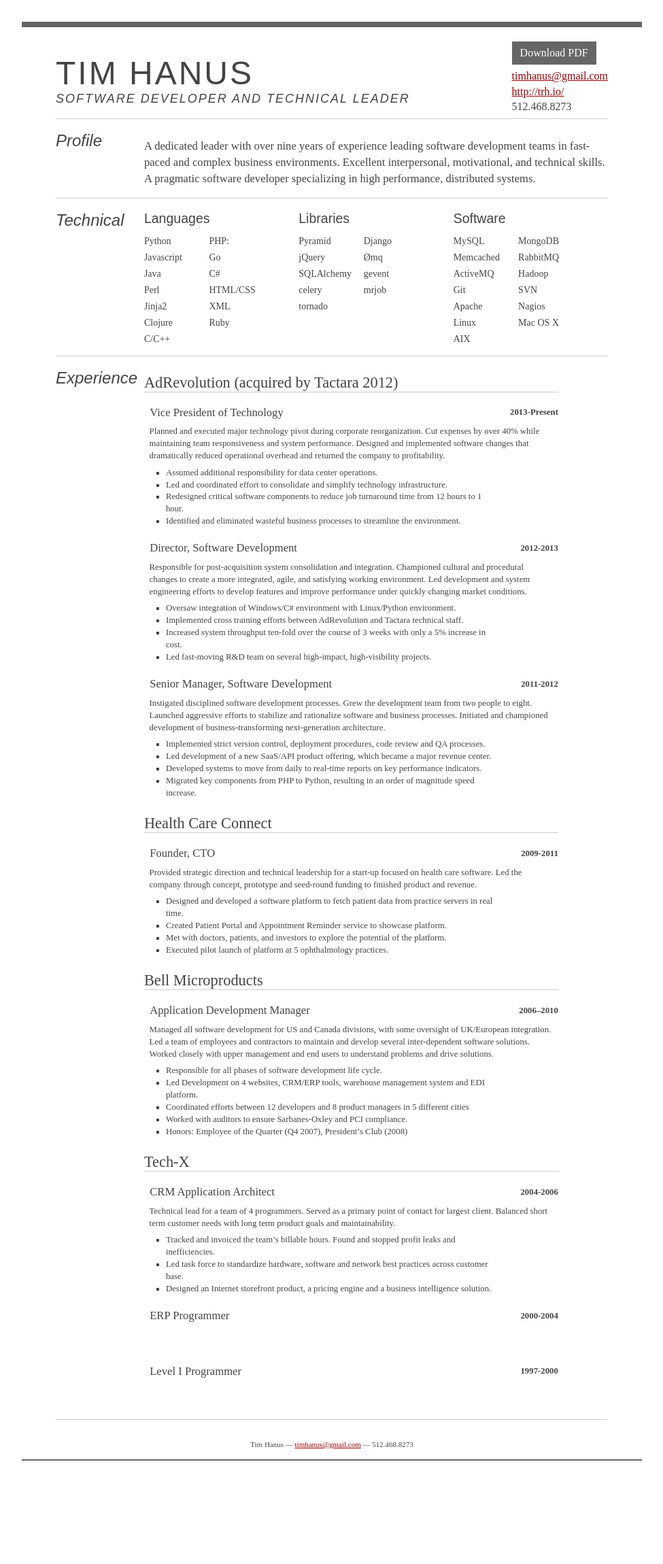
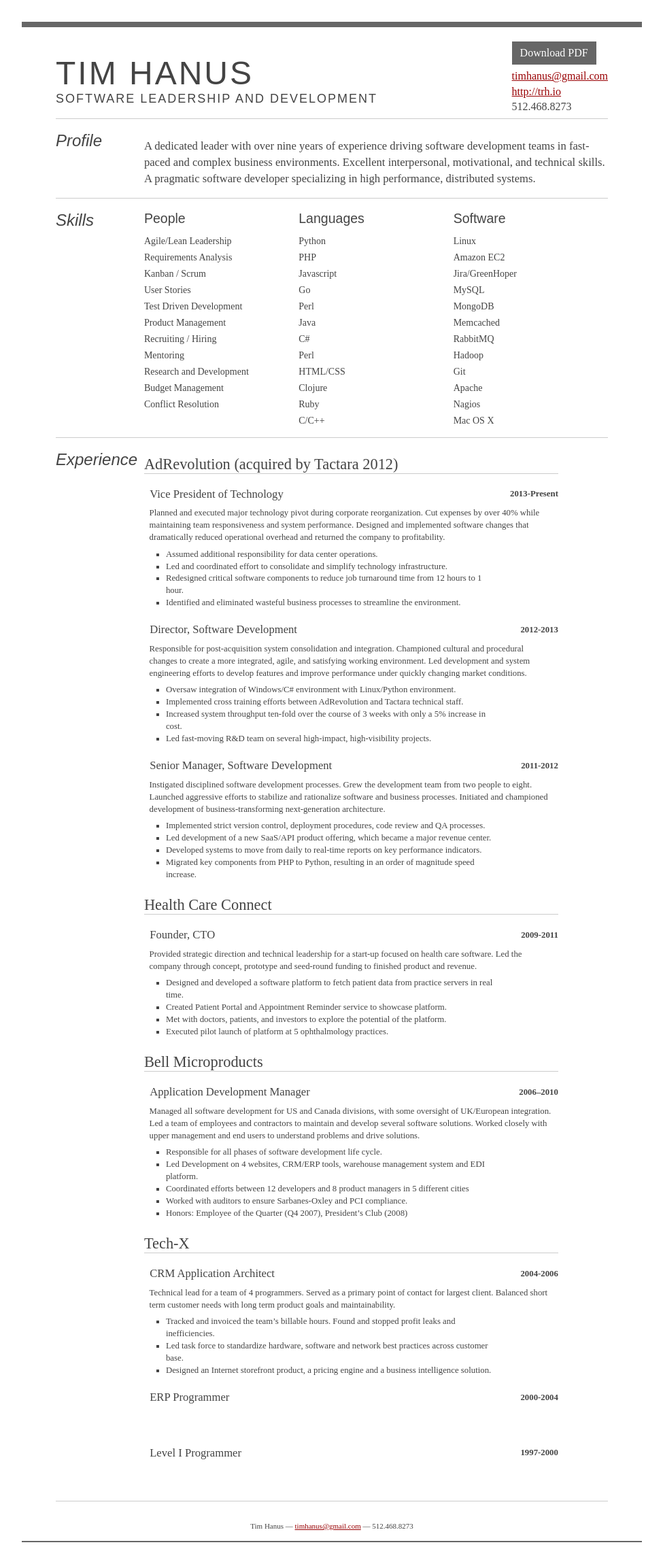
Before and after one commit to timhanus/timhanus.github.io, a Jekyll site: the page resume.html, which Jekyll copies as it is, in a window 1280 px wide. Shown: the whole page at 68% size, without its empty margins (152-1127 px from the left). Built offline with Jekyll 4.4.1, drawn with Linux system fonts in a browser that asks for light colours; before the commit the page ends 2180 px from its top, so only the background shows below that.

Commit message:
update resume format a bit

```diff
--- a/resume.html
+++ b/resume.html
@@ -3,7 +3,7 @@
 <head>
 <meta charset="utf-8">
 
-<title>Tim Hanus | Software Developer and Technical Leader</title>
+<title>Tim Hanus | Software Leadership and Development</title>
 <style type="text/css">
 article, aside, details, figcaption, figure, footer, header, hgroup, nav, section, summary { display:block; }
 audio, canvas, video {
@@ -172,7 +172,6 @@
 body.pdf h2 {
   letter-spacing:0;
   text-transform:uppercase;
-  font-style:italic;
   font-weight:normal;
 }
 body.pdf h3 {
@@ -231,6 +230,7 @@
   padding-top:2.2em;
   font-size:105%;
 }
+body.pdf dl dt:nth-of-type(2) { padding-top:8em; }
 body.pdf dl dt:nth-of-type(1) { padding-top:0.5em; }
 
 .clearfix { zoom:1; }
@@ -299,7 +299,6 @@
   margin:0;
   padding:0;
   font-size:18px;
-  font-style:italic;
   letter-spacing:-1px;
   font-weight:normal;
 }
@@ -360,7 +359,7 @@
   margin:0;
   padding:0;
 }
-ul li ol li { width:50% !important; }
+ul li ol li { width:100% !important; }
 dl {
   display:inline-block;
   width:75%;
@@ -454,7 +453,6 @@
   }
   h2 {
     text-transform:uppercase;
-    font-style:italic;
     letter-spacing:2px;
     font-weight:normal;
   }
@@ -509,12 +507,12 @@
     <div class="resume">
         <h1>Tim Hanus</h1>
 
-<h2>Software Developer and Technical Leader</h2>
+<h2>Software Leadership and Development</h2>
 
 <blockquote>
   <p><a href="resume.pdf">Download PDF</a><br />
   <a href="timhanus@gmail.com">timhanus@gmail.com</a>
-  <a href="http://trh.io">http://trh.io/</a>
+  <a href="http://trh.io">http://trh.io</a>
   512.468.8273</p>
 </blockquote>
 
@@ -522,59 +520,59 @@
 
 <h3 id="profile">Profile</h3>
 
-<p>A dedicated leader with over nine years of experience leading software development teams in fast-paced and complex business environments. Excellent interpersonal, motivational, and technical skills.  A pragmatic software developer specializing in high performance, distributed systems.</p>
+<p>A dedicated leader with over nine years of experience driving software development teams in fast-paced and complex business environments. Excellent interpersonal, motivational, and technical skills.  A pragmatic software developer specializing in high performance, distributed systems.</p>
 
 <hr />
 
-<h3 id="technical">Technical</h3>
+<h3 id="skills">Skills</h3>
 
 <ul>
+<li><p>People</p>
+
+<ol>
+<li>Agile/Lean Leadership</li>
+<li>Requirements Analysis</li>
+<li>Kanban / Scrum </li>
+<li>User Stories</li>
+<li>Test Driven Development</li>
+<li>Product Management</li>
+<li>Recruiting / Hiring</li>
+<li>Mentoring</li>
+<li>Research and Development</li>
+<li>Budget Management</li>
+<li>Conflict Resolution </li>
+</ol></li>
 <li><p>Languages</p>
 
 <ol>
 <li>Python</li>
-<li>PHP:</li>
+<li>PHP</li>
 <li>Javascript</li>
 <li>Go</li>
+<li>Perl</li>
 <li>Java</li>
 <li>C#</li>
 <li>Perl</li>
 <li>HTML/CSS</li>
-<li>Jinja2</li>
-<li>XML</li>
 <li>Clojure</li>
 <li>Ruby</li>
 <li>C/C++</li>
 </ol></li>
-<li><p>Libraries</p>
-
-<ol>
-<li>Pyramid</li>
-<li>Django </li>
-<li>jQuery</li>
-<li>Ømq</li>
-<li>SQLAlchemy</li>
-<li>gevent</li>
-<li>celery</li>
-<li>mrjob</li>
-<li>tornado</li>
-</ol></li>
 <li><p>Software</p>
 
 <ol>
+<li>Linux</li>
+<li>Amazon EC2</li>
+<li>Jira/GreenHoper</li>
 <li>MySQL</li>
 <li>MongoDB</li>
 <li>Memcached</li>
 <li>RabbitMQ</li>
-<li>ActiveMQ</li>
 <li>Hadoop</li>
 <li>Git</li>
-<li>SVN</li>
 <li>Apache</li>
 <li>Nagios</li>
-<li>Linux</li>
 <li>Mac OS X</li>
-<li>AIX</li>
 </ol></li>
 </ul>
 
@@ -646,7 +644,7 @@
 <p><em>Application Development Manager</em>
 <strong>2006–2010</strong></p>
 
-<p>Managed all software development for US and Canada divisions, with some oversight of UK/European integration.  Led a team of employees and contractors to maintain and develop several inter-dependent software solutions.  Worked closely with upper management and end users to understand problems and drive solutions.</p>
+<p>Managed all software development for US and Canada divisions, with some oversight of UK/European integration.  Led a team of employees and contractors to maintain and develop several software solutions.  Worked closely with upper management and end users to understand problems and drive solutions.</p>
 
 <ul>
 <li>Responsible for all phases of software development life cycle.</li>
```
Also changed, not shown: resume.md (+24 -22 lines), 1 other file.
